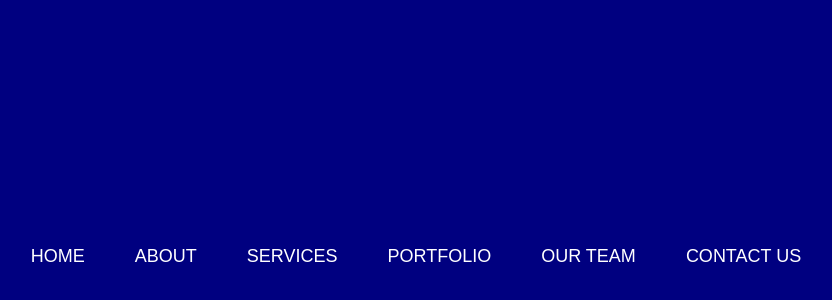
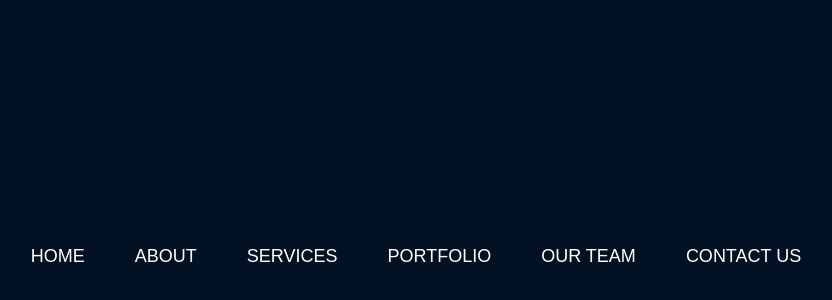
Before and after one commit to mohamedilham914/hover-menu, a plain HTML site: page index.html in a window 1280 px wide. Shown: the part 144-444 px from the top of the page, without its empty margins (224-1056 px from the left). Drawn offline with Linux system fonts and the light colour scheme.

Commit message:
Add files via upload

```diff
--- a/menu_hover.css
+++ b/menu_hover.css
@@ -5,7 +5,7 @@ body{
     justify-content: center;
     align-items: center;
     height: 100vh;
-    background: navy;
+    background: #021024;
 }
 ul{
     margin: 0;
```
